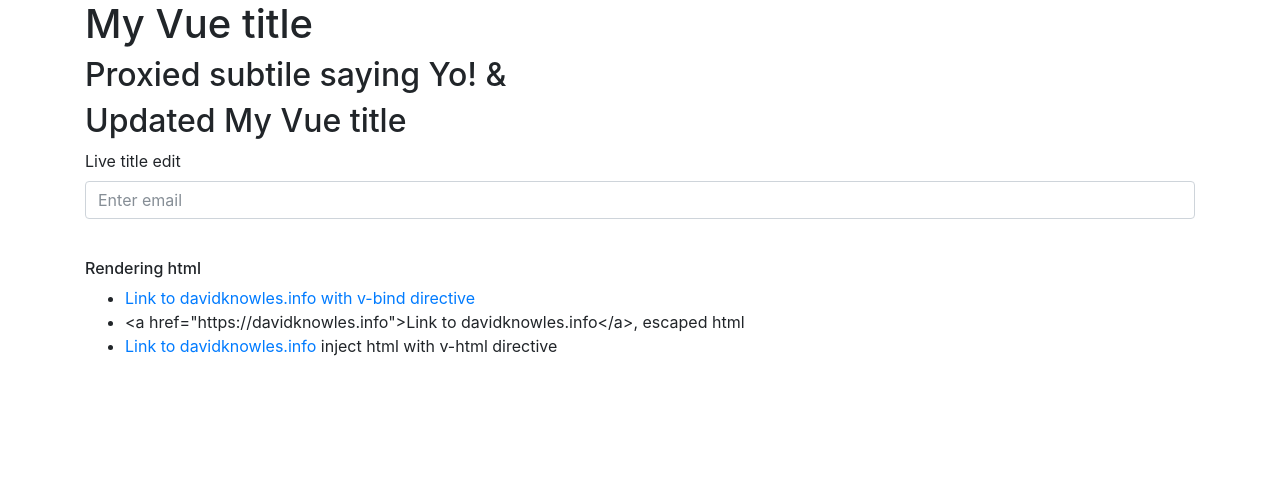
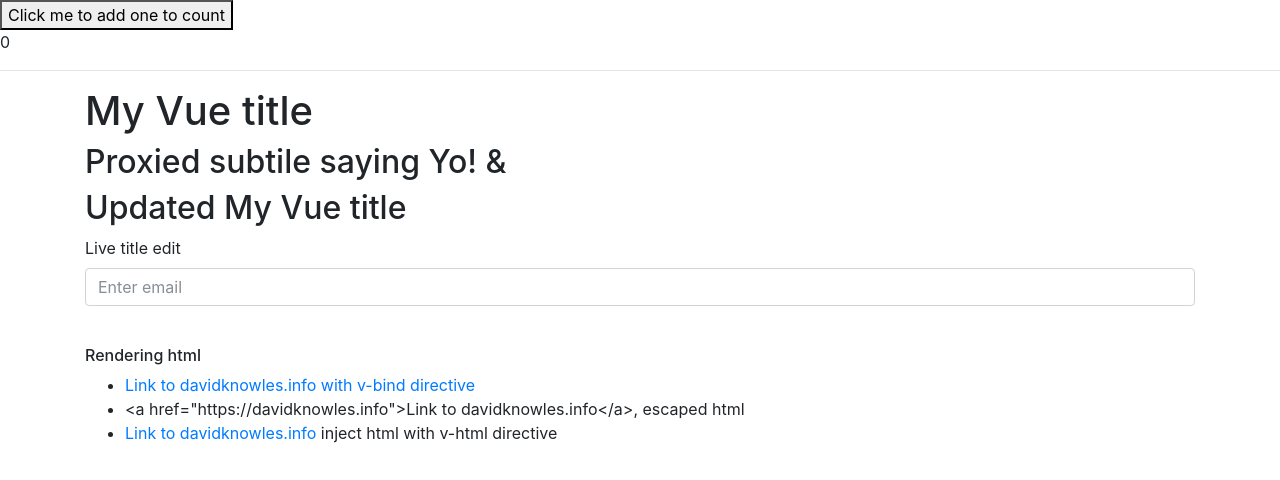
Before and after one commit to Timidfriendly/Udemy-Vue-JS2, a website: page src/index.html in a window 1280 px wide. Drawn offline with Linux system fonts and the light colour scheme.

Commit message:
Section2-Lecture16 event listeners

```diff
--- a/src/index.html
+++ b/src/index.html
@@ -11,7 +11,14 @@
     </head>
     <body>
 
-        <div id="app">
+        <section id="Section2-Lecture16">
+            <button v-on:click="addOne">Click me to add one to count</button>
+            <p>{{ counter }}</p>
+        </section>
+
+        <hr>
+
+        <section id="app">
 
             <div class="container">
                 <div class="row">
@@ -38,7 +45,7 @@
                     </div>
                 </div>
             </div>
-        </div>
+        </section>
 
         <script src="js/main.js"></script>
 
--- a/src/js/main.js
+++ b/src/js/main.js
@@ -1,3 +1,15 @@
+new Vue({
+    el: '#Section2-Lecture16',
+    data: {
+        counter: 0
+    },
+    methods: {
+        addOne: function(event) {
+            this.counter = this.counter + 1;
+        }
+    }
+});
+
 new Vue({
     el: '#app',
     data: {
```
